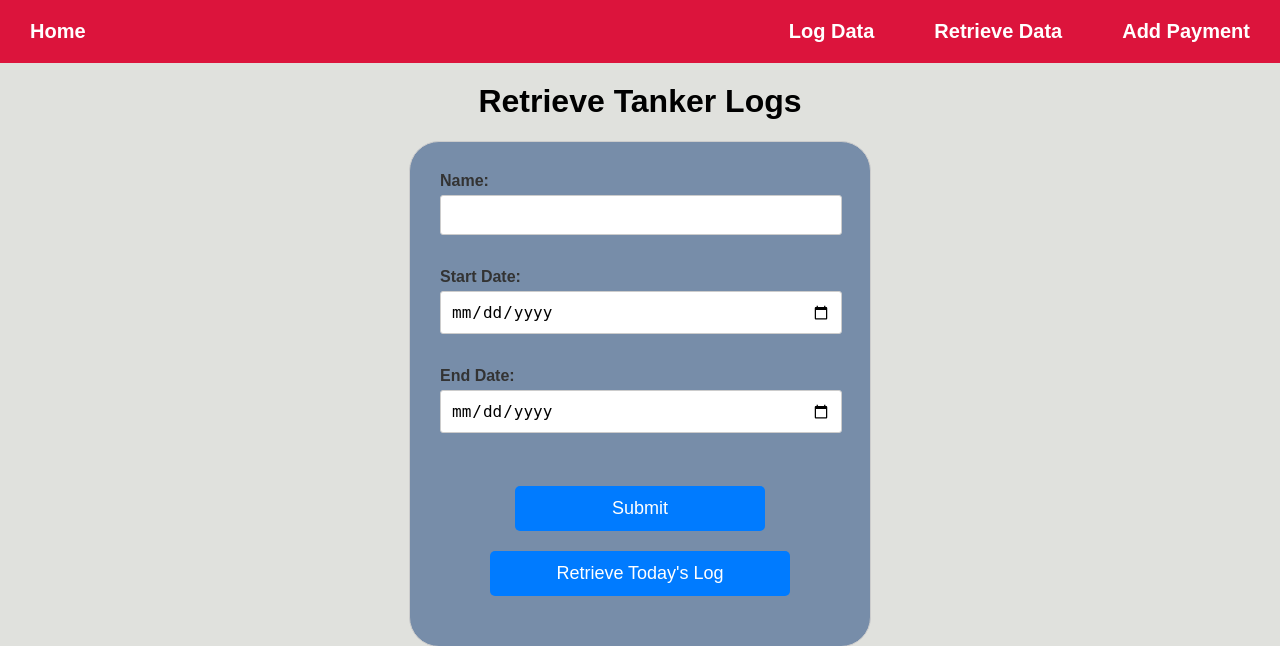
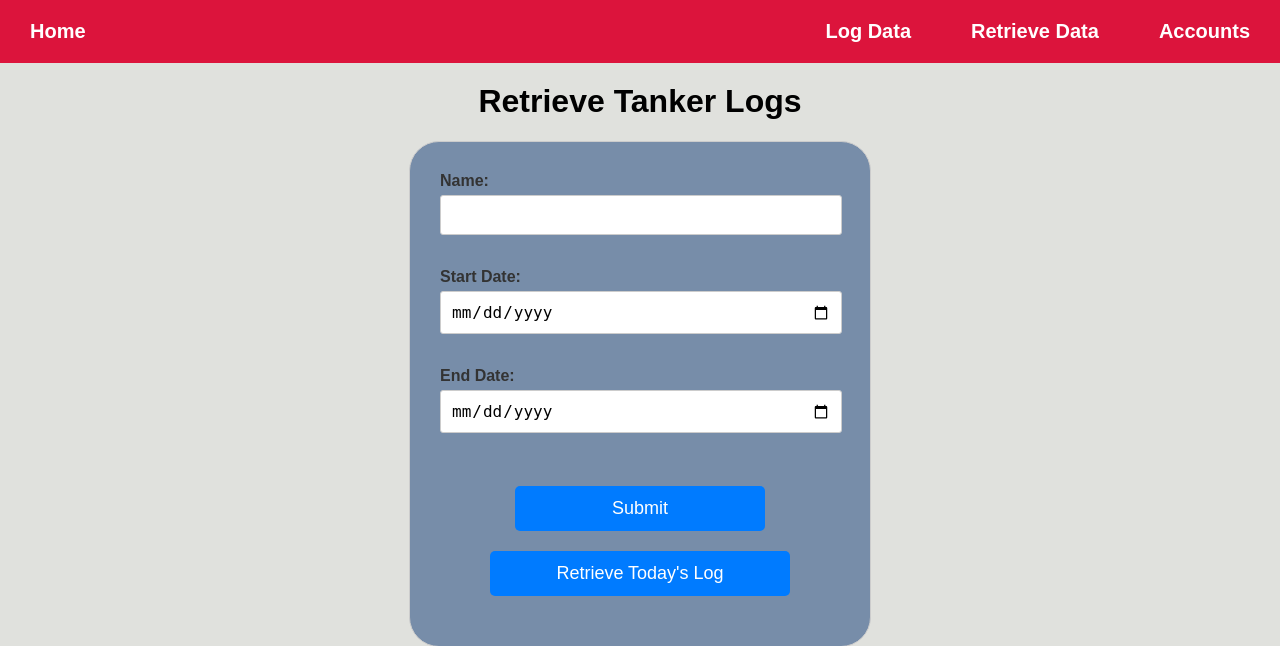
Before and after one commit to materialSlime/water_tanker_logger, a Flask app: page /retrieve in a window 1280 px wide. Shown: the top 646 px of the page. Run offline with Flask 3, Linux system fonts and the light colour scheme.

Commit message:
Completed add user/account feature

```diff
--- a/main.py
+++ b/main.py
@@ -143,9 +143,8 @@ def retrieve_page():
                            visibility=[])
 
 
-@app.route("/update-pay-info", methods=["GET", "POST"])
-def payment_entry_page():
-    balance_df = pd.read_sql(text(customers), engine)
+@app.route("/manage-accounts", methods=["GET", "POST"])
+def manage_accounts():
     if request.method == 'POST':
         if request.form.get('update') == 'Update':
             cs_id = pd.read_sql(f"SELECT customer_id FROM customers "
@@ -154,7 +153,6 @@ def payment_entry_page():
                 "customer_id": cs_id,
                 "date": datetime.now().date(),
                 "paid_amount": request.form.get('paid_amount')
-                # "mode" : request.form.get('payment_mode')
             }
 
             customer_params = {
@@ -169,33 +167,34 @@ def payment_entry_page():
 
             balance_df = pd.read_sql(text(customers), engine)
 
-        if request.form.get('retrieve') == 'By Name':
+        elif request.form.get('retrieve') == 'By Name':
             name = request.form.get('name')
             payments_df = pd.read_sql(text(get_payments), engine)
-            return render_template('./payment_entry.html', data_table=payments_df[payments_df['Name'] == name],
+            return render_template('./manage_accounts.html', data_table=payments_df[payments_df['Name'] == name],
                                    footer_cpr_year=current_year, visibility=['table'])
 
         elif request.form.get('retrieve') == 'All':
             payments_df = pd.read_sql(text(get_payments), engine)
-            return render_template('./payment_entry.html', data_table=payments_df,
+            return render_template('./manage_accounts.html', data_table=payments_df,
                                    footer_cpr_year=current_year, visibility=['table'])
 
-    return render_template('./payment_entry.html', data_table=balance_df,
+        elif request.form.get('add-account') == 'Add':
+            charge = request.form.get('charge')
+            username = request.form.get('account-name')
+            account_params = {
+                "name": username,
+                "total_units": 0,
+                "unit_charge": charge,
+                "balance": 0
+            }
+            with engine.connect() as conn:
+                conn.execute(text(insert_customer), parameters=account_params)
+                conn.commit()
+
+    balance_df = pd.read_sql(text(customers), engine)
+    return render_template('./manage_accounts.html', data_table=balance_df,
                            footer_cpr_year=current_year, visibility=['table'])
 
-
-@app.route('/add-customer',methods=["GET","POST"])
-def add_customer():
-    success = False
-    if request.method == "POST":
-        # customers = pd.read_sql(text(customers), engine)
-        customers = "Test"
-        success = True
-        return render_template("./customers.html", data_table=customers, footer_cpr_year=current_year,
-                                visibility=['table'], success_sts=success)
-    else:
-        return render_template("./customers.html", data_table=customers, footer_cpr_year=current_year,
-                                visibility=['table'],  success_sts=success)
 
 @app.route('/download-logs')
 def download_logs():
--- a/templates/base.html
+++ b/templates/base.html
@@ -16,7 +16,7 @@
             <a class="home_btn" href="{{url_for('home')}}">Home</a>
             <a class="log_data_btn" href="{{url_for('entry_page')}}">Log Data</a>
             <a class="retrieve_data" href="{{url_for('retrieve_page')}}"> Retrieve Data </a>
-            <a class="retrieve_data" href="{{url_for('payment_entry_page')}}"> Add Payment </a>
+            <a class="retrieve_data" href="{{url_for('manage_accounts')}}"> Accounts </a>
         </div>
 
         {% block content %}
--- a/templates/index.html
+++ b/templates/index.html
@@ -8,9 +8,8 @@
     <h1>Tanker Logs Manager</h1>
     <a class="entry button" href="{{ url_for('entry_page') }}">Entry</a>
     <a class="retrieve button" href="{{ url_for('retrieve_page') }}">Retrieve</a>
-    <a class="update button" href="{{ url_for('payment_entry_page') }}">Update Payment Info</a>
-    <a class="download button" href="{{ url_for('download_logs') }}"> Download All Logs</a>
-    <a class="add-customer button" href="{{ url_for('add_customer') }}"> New Customer</a>
+    <a class="update button" href="{{ url_for('manage_accounts') }}">Account Manager</a>
+    <a class="download button" href="{{ url_for('download_logs') }}">Download All Logs</a>
 </div>
 
 {% include "table.html" %}
```
Also changed, not shown: templates/customers.html (deleted, +0 -40 lines), templates/manage_accounts.html (renamed from templates/payment_entry.html, +18 -4 lines), mysql_queries.py (line endings or trailing spaces), 1 other file.
